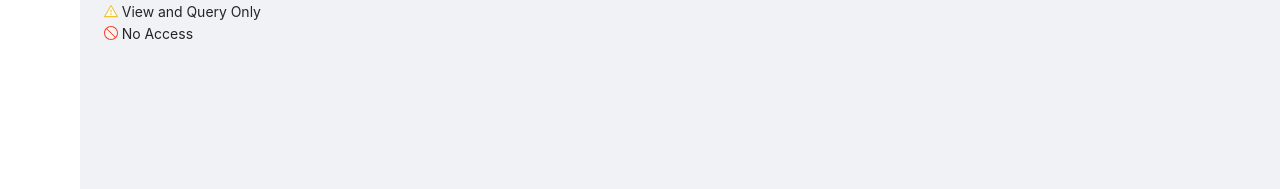
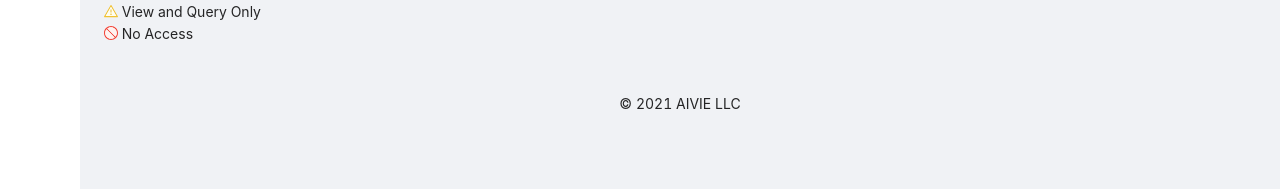
Before and after one commit to richappdev/aivie-dashboard, a React (Create React App) app: page /permission in a window 1280 px wide. Shown: the part 459-648 px from the top of the page. Built offline with nearby package versions, Linux system fonts and the light colour scheme; no server answers; sample sign-in values are in the browser's storage.

Commit message:
Feat: Add Footer component
Close #17

```diff
--- a/src/components/Home.jsx
+++ b/src/components/Home.jsx
@@ -23,7 +23,7 @@ import 'antd/dist/antd.css';
 import '../App.css';
 import logoImg from '../image/aivie.png'
 
-const { Header, Content, Sider } = Layout;
+const { Header, Content, Sider, Footer } = Layout;
 
 export default function Home() {
   // const [form] = Form.useForm()
@@ -94,6 +94,7 @@ export default function Home() {
               <Redirect to="/permission" />
             </Switch>
           </Content>
+          <Footer style={{ textAlign: "center" }}>© 2021 AIVIE LLC</Footer>
         </Content>
       </Layout>
     </Layout>
```
